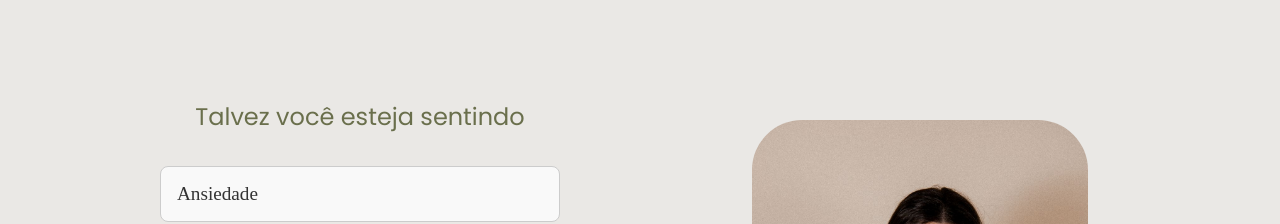
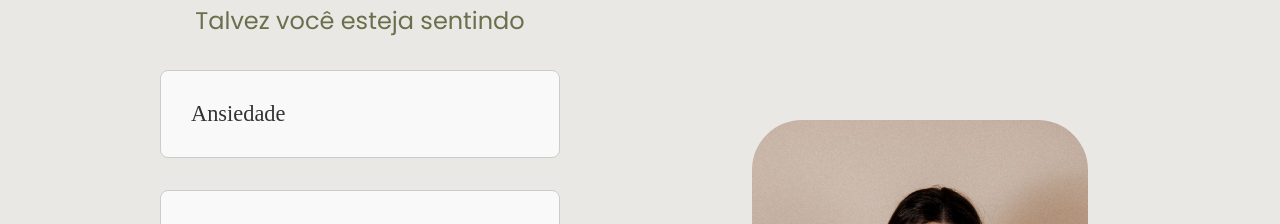
Before and after one commit to kauacode/psychologist-personal-site, a React (Vite) app: page / in a window 1280 px wide. Shown: the part 728-952 px from the top of the page. Built offline with nearby package versions, Linux system fonts and the light colour scheme.

Commit message:
styles: ajustado hero e secao de bem estar

```diff
--- a/src/components/Card/Card.module.css
+++ b/src/components/Card/Card.module.css
@@ -1,7 +1,7 @@
 .card {
   border: 1px solid #ccc;
   border-radius: 8px;
-  padding: 16px;
+  padding: 30px;
   max-width: 400px;
   overflow: hidden;
   transition: all 0.3s ease-in-out;
@@ -10,7 +10,7 @@
 }
 
 .title {
-  font-size: 1.2rem;
+  font-size: 1.4rem;
   color: #333;
   margin: 0;
 }
@@ -31,3 +31,7 @@
   margin-top: 12px;
   color: #666;
 }
+
+h3 {
+  font-size: 32px;
+}
--- a/src/components/Hero/Hero.module.css
+++ b/src/components/Hero/Hero.module.css
@@ -30,8 +30,6 @@ main p {
 .heroContainer {
   display: grid;
   /* Altura fixa com min-height como fallback para garantir consistência */
-  height: 700px;
-  min-height: 700px;
   width: 100%;
   max-width: 100%;
   margin: 0 auto;
@@ -97,6 +95,7 @@ main p {
   line-height: 1.4;
   max-width: 65ch;
   margin: 0 auto;
+  color: #6a6f4c;
 }
 
 .textContainer p {
--- a/src/components/Wellness/Wellness.module.css
+++ b/src/components/Wellness/Wellness.module.css
@@ -4,7 +4,7 @@
   align-items: center;
   background: #EAE8E5;
   width: 100%;
-  height: 100vh;
+  height: fit-content;
   text-align: center;
   padding: 2rem;
 }
```
Also changed, not shown: src/components/Card/Card.jsx (line endings or trailing spaces).
